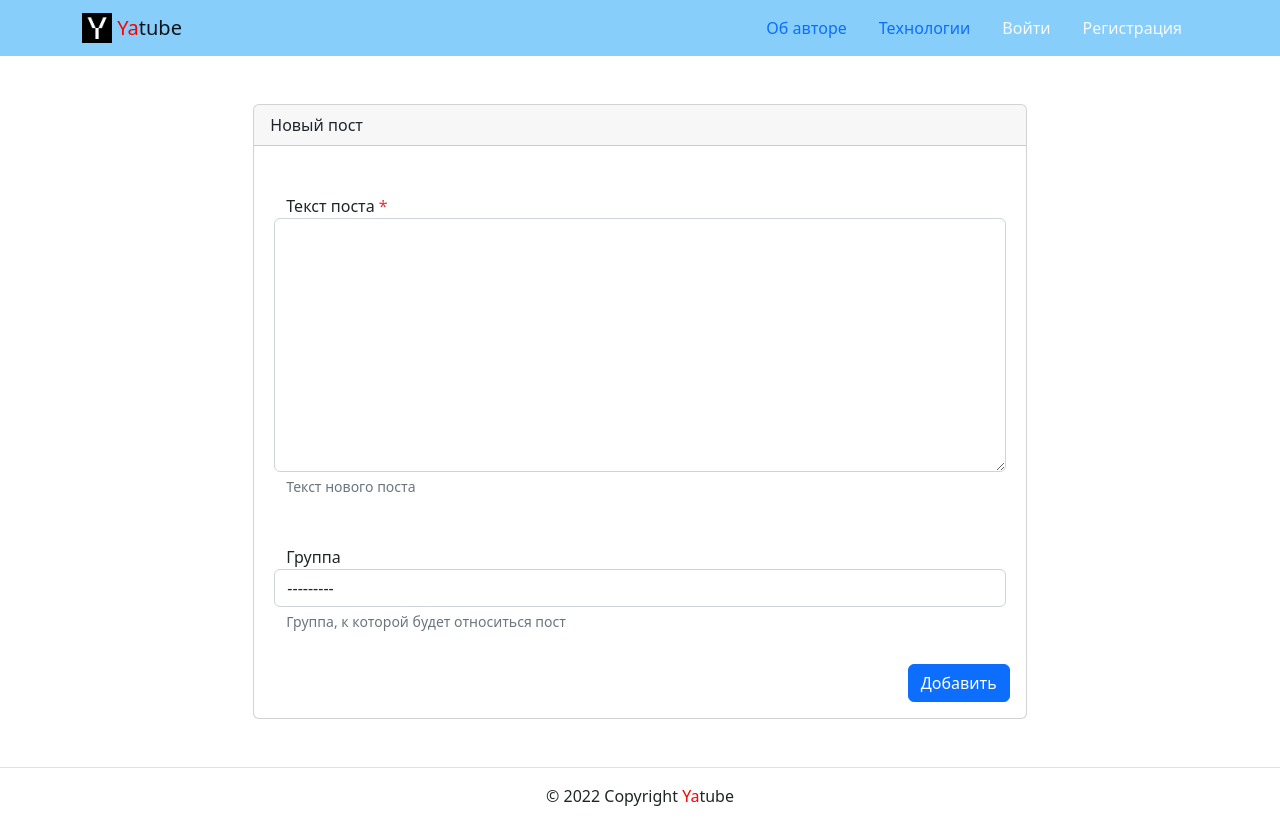
After one commit to DeLaMia/hw02_community, a Django app: page /create/ in a window 1280 px wide. The commit adds this page. Run offline with Django 3.2, Linux system fonts and the light colour scheme; tables that the repository leaves empty hold one stand-in row (values such as "Sample post"); some libraries are stand-ins or nearby versions.

Commit message:
final try 1

```diff
--- /dev/null
+++ b/yatube/posts/forms.py
@@ -0,0 +1,14 @@
+from .models import Post
+from django import forms
+
+
+class PostForm(forms.ModelForm):
+    class Meta:
+        model=Post
+        fields = ( 'text', 'group')
+
+    def clean_text(self):
+        data = self.cleaned_data['text']
+        if data == '':
+            raise forms.ValidationError('Вы обязательно должны ввести текст!')
+        return data
--- a/yatube/posts/urls.py
+++ b/yatube/posts/urls.py
@@ -7,7 +7,8 @@ app_name = 'posts'
 urlpatterns = [
     path('', views.index, name='index'),
     path('group/<slug:slug>/', views.group_posts, name='group_list'),
+    path('create/', views.post_create, name='post_create'),
     path('profile/<str:username>/', views.profile, name='profile'),
-    path('posts/<int:post_id>/', views.post_detail, name='post_detail'),
-    path('create/', views.post_create, name='post_detail'),
+    path('posts/<int:post_id>/edit/',views.post_edit, name='post_edit'),
+    path('posts/<int:post_id>/',views.post_detail, name='post_detail'),
 ]
--- a/yatube/posts/views.py
+++ b/yatube/posts/views.py
@@ -2,6 +2,9 @@ from django.core.paginator import Paginator
 from django.shortcuts import render, get_object_or_404
 from .models import Post, Group, User
 from django.contrib.auth.decorators import login_required
+from .forms import PostForm
+from django.views.generic.edit import CreateView
+from django.shortcuts import redirect
 
 
 LAST_10_POSTS: int = 10
@@ -55,3 +58,30 @@ def post_detail(request, post_id):
         'post_count': post_count,
     }
     return render(request, 'posts/post_detail.html', context)
+
+
+def post_create(request):
+    if request.method == 'POST':
+        form = PostForm(request.POST)
+        if form.is_valid():
+            text = form.cleaned_data['text']
+            group = form.cleaned_data['group']
+            post=form.save(commit=False)
+            post.author=request.user
+            form.save()
+            return redirect('posts:profile', request.user.username)
+        return render(request, 'posts/post_create.html', {'form': form})
+    form = PostForm()
+    return render(request, 'posts/post_create.html', {'form': form})
+
+
+def post_edit(request, post_id):
+        post = get_object_or_404(Post, pk=post_id)
+        form = PostForm(request.POST or None, instance=post)
+        if post.author!=request.user:
+            return redirect('posts:post_detail', post_id)
+        if request.method == "POST":
+            form.save()
+        is_edit=True
+        context={'form': form,'is_edit':is_edit,'post':post}
+        return render(request, 'posts/post_create.html', context)
--- a/yatube/templates/about/tech.html
+++ b/yatube/templates/about/tech.html
@@ -23,7 +23,7 @@
     <div class="card" style="width: 18rem;">
       <div class="card-body">
           <h5 class="card-title">Все что умею ищите на моем гитхубе.</h5>
-          <a href=""https://github.com/DeLaMia"" class="btn btn-primary">Переход куда-нибудь</a>
+          <a href="https://github.com/DeLaMia" class="btn btn-primary">Переход куда-нибудь</a>
       </div>
     </div>
   </article>
--- a/yatube/templates/includes/header.html
+++ b/yatube/templates/includes/header.html
@@ -20,7 +20,7 @@
       </li>
       {% if user.is_authenticated %}
         <li class="nav-item">
-          <a class="nav-link {% if view_name  == 'post:create' %}active{% endif %}" href="{% url 'post:create' %}>">Новая запись</a>
+          <a class="nav-link {% if view_name  == 'posts:post_create' %}active{% endif %}" href="{% url 'posts:post_create' %}">Новая запись</a>
         </li>
         <li class="nav-item">
           <a class="nav-link link-light" href="{% url 'users:password_reset_form' %}">Изменить пароль</a>
--- a/yatube/templates/posts/index.html
+++ b/yatube/templates/posts/index.html
@@ -5,9 +5,6 @@
     <h1>Последние обновления на сайте</h1>
       {% for post in page_obj %}
         {% include "includes/post_card.html" %}
-        {% if post.group %}
-          <a href="{% url 'posts:group_list' post.group.slug %}">все записи группы</a>
-        {% endif %}
         {% if not forloop.last %}<hr>{% endif %}
       {% endfor %}
       {% include 'posts/includes/paginator.html' %}
--- /dev/null
+++ b/yatube/templates/posts/post_create.html
@@ -0,0 +1,66 @@
+{% extends "base.html" %}
+{% block title %}Новый пост{% endblock %}
+{% block content %}
+  <div class="row justify-content-center">
+    <div class="col-md-8 p-5">
+      <div class="card">
+        <div class="card-header">
+          {% if is_edit %}
+            Редактировать пост
+          {% else %}
+            Новый пост
+          {% endif %}
+        </div>
+          <div class="card-body">
+          {% load user_filters %}
+              {% if form.errors %}
+                  {% for field in form %}
+                    {% for error in field.errors %}
+                      <div class="alert alert-danger">
+                        {{ error|escape }}
+                      </div>
+                    {% endfor %}
+                  {% endfor %}
+                  {% for error in form.non_field_errors %}
+                    <div class="alert alert-danger">
+                      {{ error|escape }}
+                    </div>
+                  {% endfor %}
+              {% endif %}
+
+              <form method="post" action="{% url 'posts:post_create' %}">
+              {% csrf_token %}
+                <div class="form-group row my-3 p-3">
+                  <label for="id_text">
+                    Текст поста
+                    <span class="required text-danger" >*</span>
+                  </label>
+                  {{ form.text|addclass:'form-control' }}
+                  <small id="id_text-help" class="form-text text-muted">
+                    Текст нового поста
+                  </small>
+                </div>
+                <div class="form-group row my-3 p-3">
+                  <label for="id_group">
+                    Группа
+                  </label>
+                  {{form.group|addclass:'form-control'}}
+                  <small id="id_group-help" class="form-text text-muted">
+                    Группа, к которой будет относиться пост
+                  </small>
+                </div>
+                <div class="d-flex justify-content-end">
+                  <button type="submit" class="btn btn-primary">
+                    {% if is_edit %}
+                      Сохранить
+                    {% else %}
+                      Добавить
+                    {% endif %}
+                  </button>
+                </div>
+              </form>
+          </div>
+        </div>
+      </div>
+  </div>
+{% endblock %}
```
Also changed, not shown: yatube/templates/includes/post_card.html (+9 -0 lines), yatube/templates/posts/post_detail.html (+15 -8 lines), yatube/templates/posts/profile.html (+0 -8 lines).
